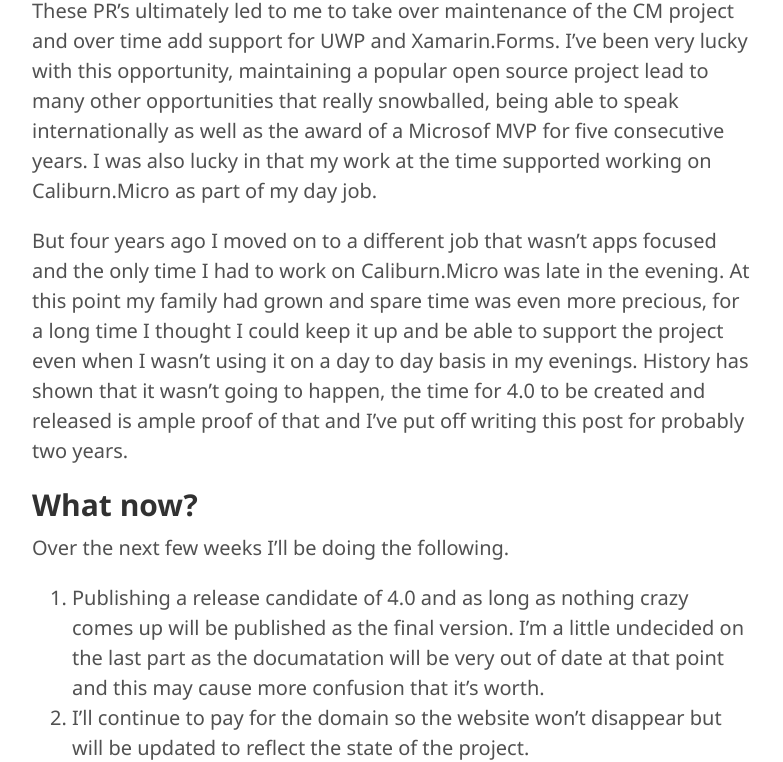
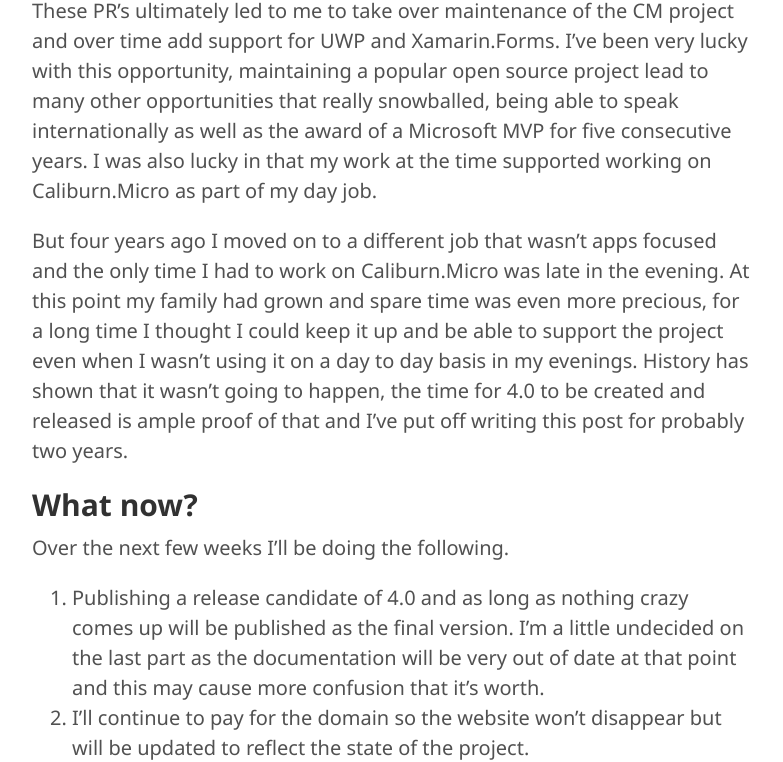
Before and after one commit to Caliburn-Micro/caliburn-micro.github.io, a Jekyll site: the page built from _posts/2020-06-18-stepping-away.md, in a window 1280 px wide and 1400 px high, scrolled down 421 px. Shown: the part 263-1025 px from the top of the window, without its empty margins (248-1031 px from the left). Built offline with Jekyll 4.4.1, drawn with Linux system fonts in a browser that asks for light colours.

Commit message:
Fix up typos

```diff
--- a/_posts/2020-06-18-stepping-away.md
+++ b/_posts/2020-06-18-stepping-away.md
@@ -8,14 +8,14 @@
 
 Roughly eight years ago I started working at a company Marker Metro that was founded around building great Windows apps both on the desktop and phone. This was about the time of the Windows 8 launch, we were fortunate to be working with a number of launch partners and have access to early builds of Windows 8 in order to have apps in the store when the OS launched. Back then I had used Caliburn.Micro (at the time created and maintained by Rob Eisenberg) on some WPF, Silverlight and WP7 projects and wanted to use it in Windows 8. By then Rob had moved on to working mostly with Durandal so I spent some of my time at work porting CM across to Windows 8 and submitted the PR.
 
-These PR's ultimately led to me to take over maintenance of the CM project and over time add support for UWP and Xamarin.Forms. I've been very lucky with this opportunity, maintaining a popular open source project lead to many other opportunities that really snowballed, being able to speak internationally as well as the award of a Microsof MVP for five consecutive years. I was also lucky in that my work at the time supported working on Caliburn.Micro as part of my day job.
+These PR's ultimately led to me to take over maintenance of the CM project and over time add support for UWP and Xamarin.Forms. I've been very lucky with this opportunity, maintaining a popular open source project lead to many other opportunities that really snowballed, being able to speak internationally as well as the award of a Microsoft MVP for five consecutive years. I was also lucky in that my work at the time supported working on Caliburn.Micro as part of my day job.
 
 But four years ago I moved on to a different job that wasn't apps focused and the only time I had to work on Caliburn.Micro was late in the evening. At this point my family had grown and spare time was even more precious, for a long time I thought I could keep it up and be able to support the project even when I wasn't using it on a day to day basis in my evenings. History has shown that it wasn't going to happen, the time for 4.0 to be created and released is ample proof of that and I've put off writing this post for probably two years.
 
 ## What now?
 Over the next few weeks I'll be doing the following.
 
-1. Publishing a release candidate of 4.0 and as long as nothing crazy comes up will be published as the final version. I'm a little undecided on the last part as the documatation will be very out of date at that point and this may cause more confusion that it's worth.
+1. Publishing a release candidate of 4.0 and as long as nothing crazy comes up will be published as the final version. I'm a little undecided on the last part as the documentation will be very out of date at that point and this may cause more confusion that it's worth.
 2. I'll continue to pay for the domain so the website won't disappear but will be updated to reflect the state of the project.
 3. If someone is willing to step up and help maintain the project reach out and we can discuss a transition plan.
 
```
